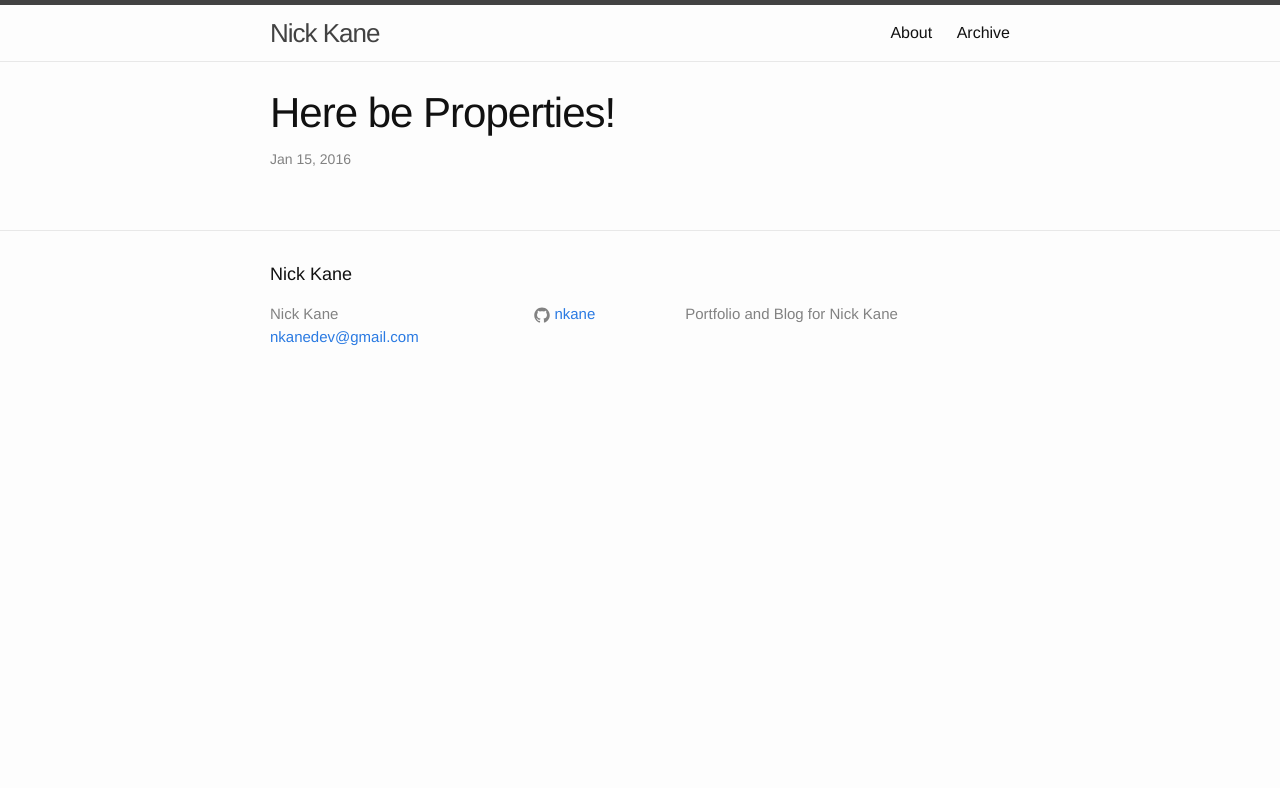
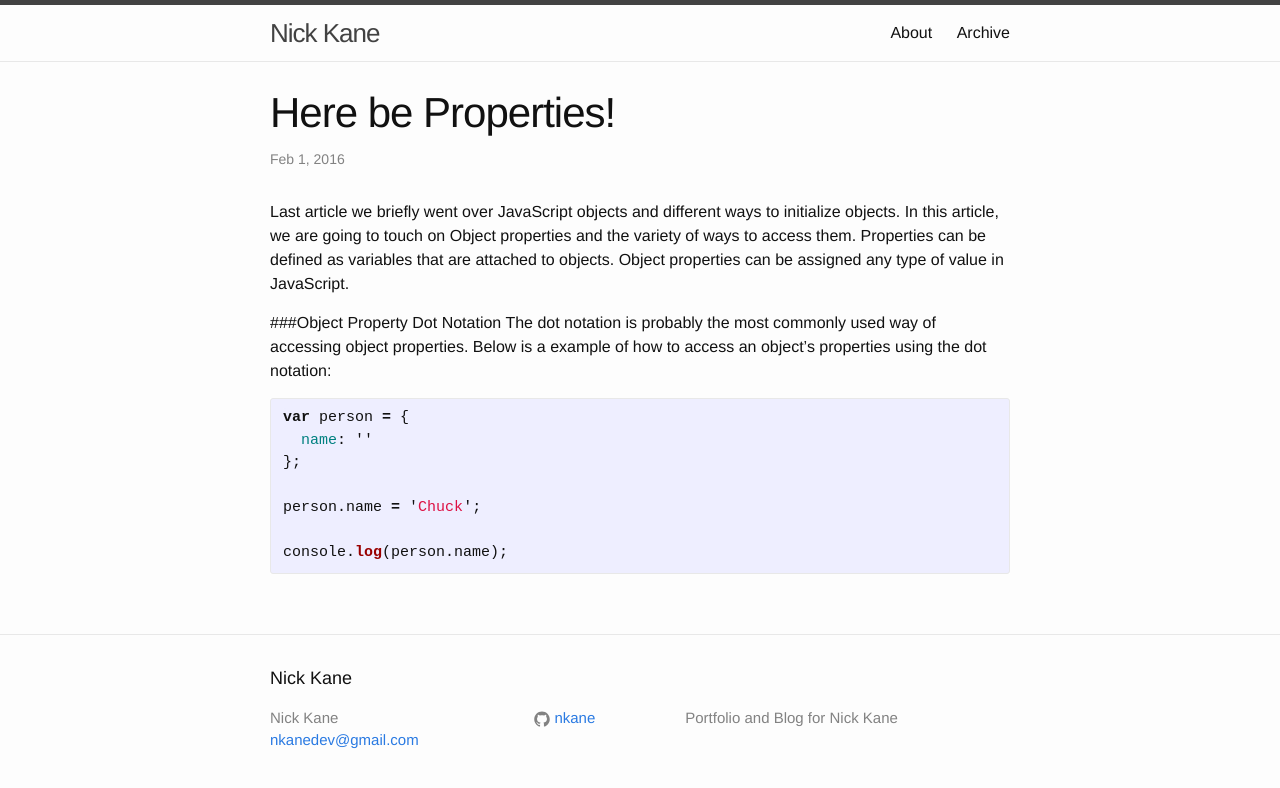
Before and after one commit to nkane/nkane.github.io, a Jekyll site: the page built from _posts/2016-01-22-javascript-quest.markdown, in a window 1280 px wide. Shown: the top 788 px of the page. Built offline with Jekyll 4.4.1, drawn with Linux system fonts in a browser that asks for light colours.

Commit message:
Starting to work on object properties article

```diff
--- a/_posts/2016-01-22-javascript-quest.markdown
+++ b/_posts/2016-01-22-javascript-quest.markdown
@@ -1,7 +1,26 @@
 ---
 layout: post
 title: "Here be Properties!"
-date: 2016-01-15
+date: 2016-02-01
 categories: blog javascript
 visible: 0
 ---
+Last article we briefly went over JavaScript objects and different ways to initialize objects. In this article, we are going to touch on Object properties and the variety of ways to access them. Properties can be defined as variables that are attached to objects. Object properties can be assigned any type of value in JavaScript.
+
+###Object Property Dot Notation
+The dot notation is probably the most commonly used way of accessing object properties. Below is a example of how to access an object's properties using the dot notation:
+{% highlight javascript %}
+var person = {
+  name: ''
+};
+
+person.name = 'Chuck';
+
+console.log(person.name);
+{% endhighlight %}
+
+
+
+[MDN - Property Accessors]:         https://developer.mozilla.org/en-US/docs/Web/JavaScript/Reference/Operators/Property_Accessors
+[MDN - Define Property]:            https://developer.mozilla.org/en-US/docs/Web/JavaScript/Reference/Global_Objects/Object/defineProperty
+[MDN - Working With Objects]:       https://developer.mozilla.org/en-US/docs/Web/JavaScript/Guide/Working_with_Objects
```
